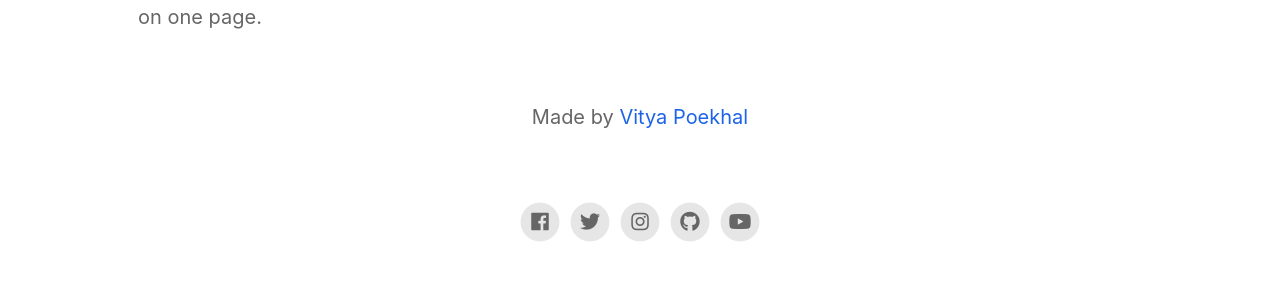
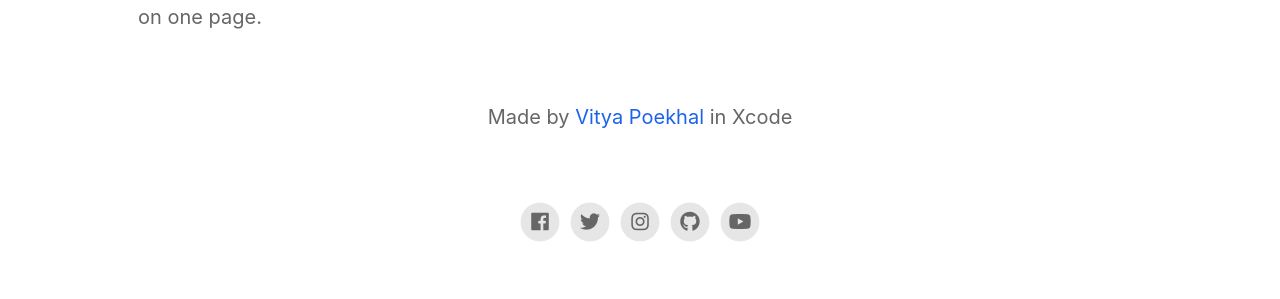
Before and after one commit to vityapoekhal/photo-stacks, a Jekyll site: the page built from index.html, in a window 1280 px wide. Shown: the part 1501-1800 px from the top of the page. Built offline with Jekyll 4.4.1, drawn with Linux system fonts in a browser that asks for light colours; nearby versions of some CDN libraries.

Commit message:
Configure city

```diff
--- a/_config.yml
+++ b/_config.yml
@@ -16,7 +16,7 @@ enable_smart_app_banner : true                          # Set to true to show a
 # Information About Yourself
 your_name               : Vitya Poekhal
 your_link               : https://instagram.com/vityapoekhal
-your_city               :
+your_city               : Xcode
 email_address           :
 facebook_username       : vityapoekhal
 instagram_username      : vityapoekhal
```
